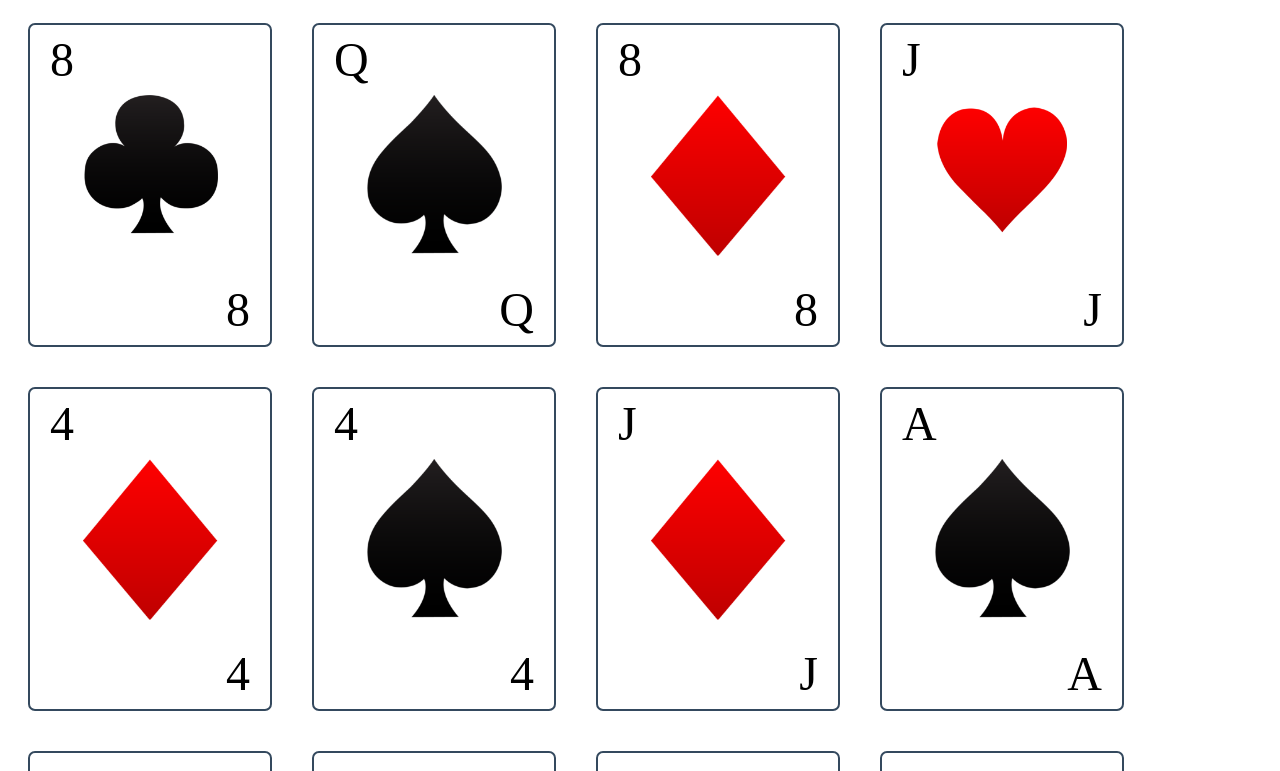
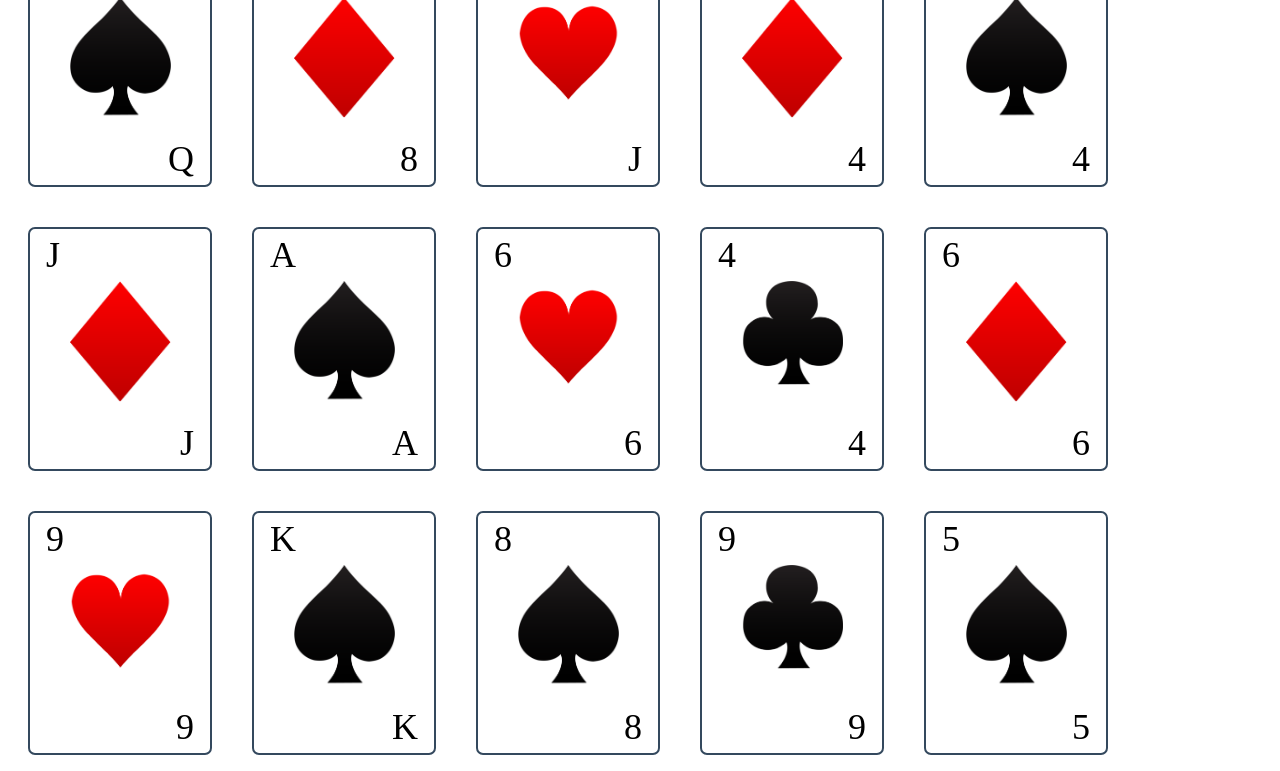
Before and after one commit to ravideshpande/Sevens-Card-Game, a website: page public/game.html in a window 1280 px wide. Shown: the part 369-1140 px from the top of the page. Drawn offline with Linux system fonts and the light colour scheme.

Commit message:
Change card scaling/UI

```diff
--- a/public/main.css
+++ b/public/main.css
@@ -1,22 +1,24 @@
 .card{
-	width: 240px;
-	height: 320px;
+	width: 180px;
+	height: 240px;
 	border-radius: 7px;
 	border: solid 2px #34495e;
 	margin: 20px;
 	display: inline-block;
+	background-color: #FFF;
 }
 .value{
-	padding-left: 20px;
-	height: 70px;
-	font-size:48px;
-	line-height: 70px;
+	padding-left: 16px;
+	height: 52px;
+	font-size:36px;
+	line-height: 52px;
+	text-align: left;
 }
 .suit{
 	margin-left: auto;
 	margin-right: auto;
-	width: 135px;
-	height: 180px;
+	width: 101px;
+	height: 136px;
 }
 
 .heart{
@@ -43,10 +45,10 @@
 
 .rotatedValue{
 	float:right;
-	height: 70px;
-	padding-right: 20px;
-	font-size: 48px;
-	line-height: 70px;
+	height: 52px;
+	padding-right: 16px;
+	font-size: 36px;
+	line-height: 52px;
 }
 
 .hidden{
@@ -60,3 +62,11 @@
 #gameRoom{
 	display:none;
 }
+#gameTable{
+	position: fixed;
+	bottom: 0;
+	text-align: center;
+	height: 400px;
+	overflow-y: scroll;
+	background-color: #27ae60;
+}
```
